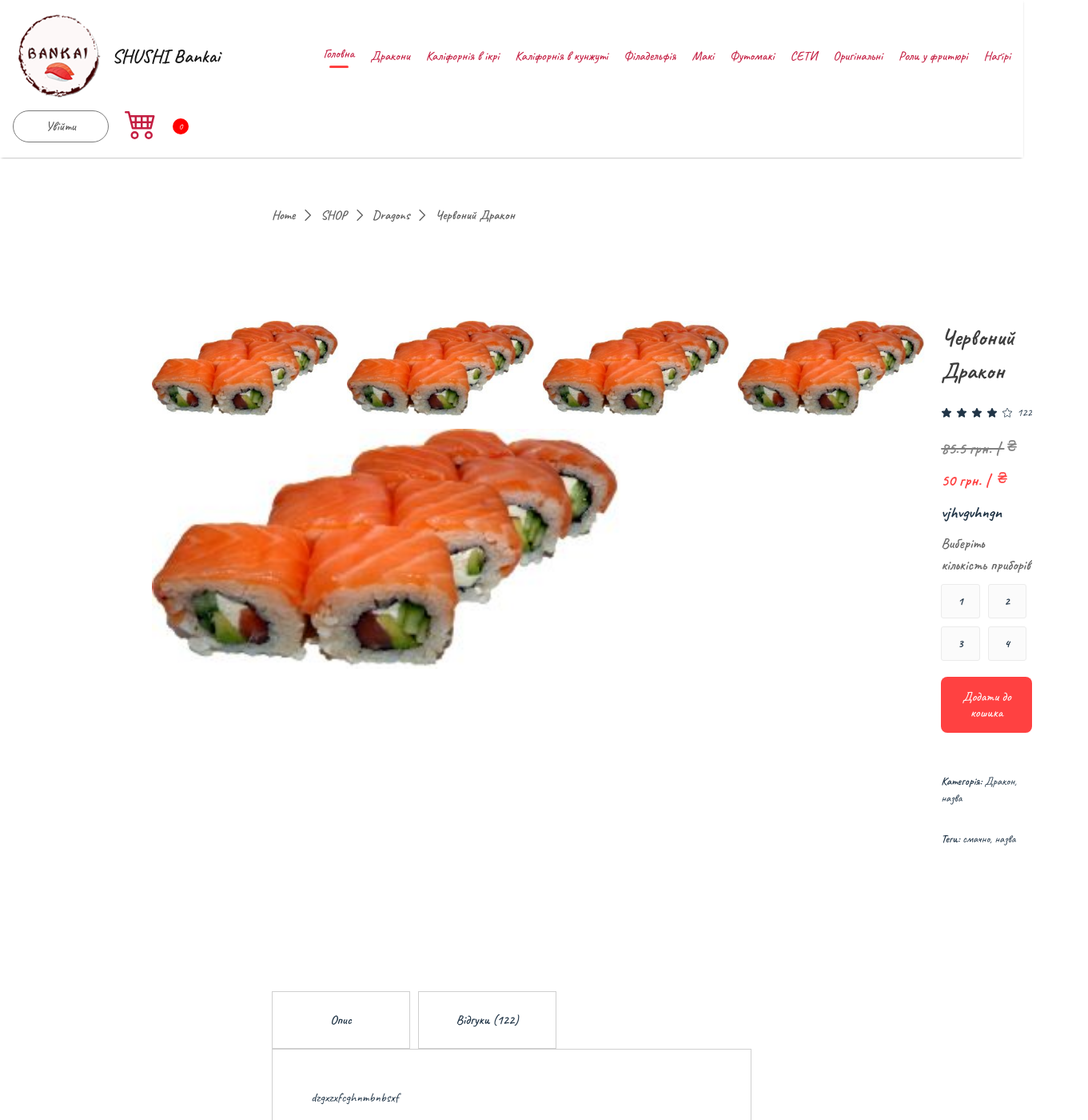
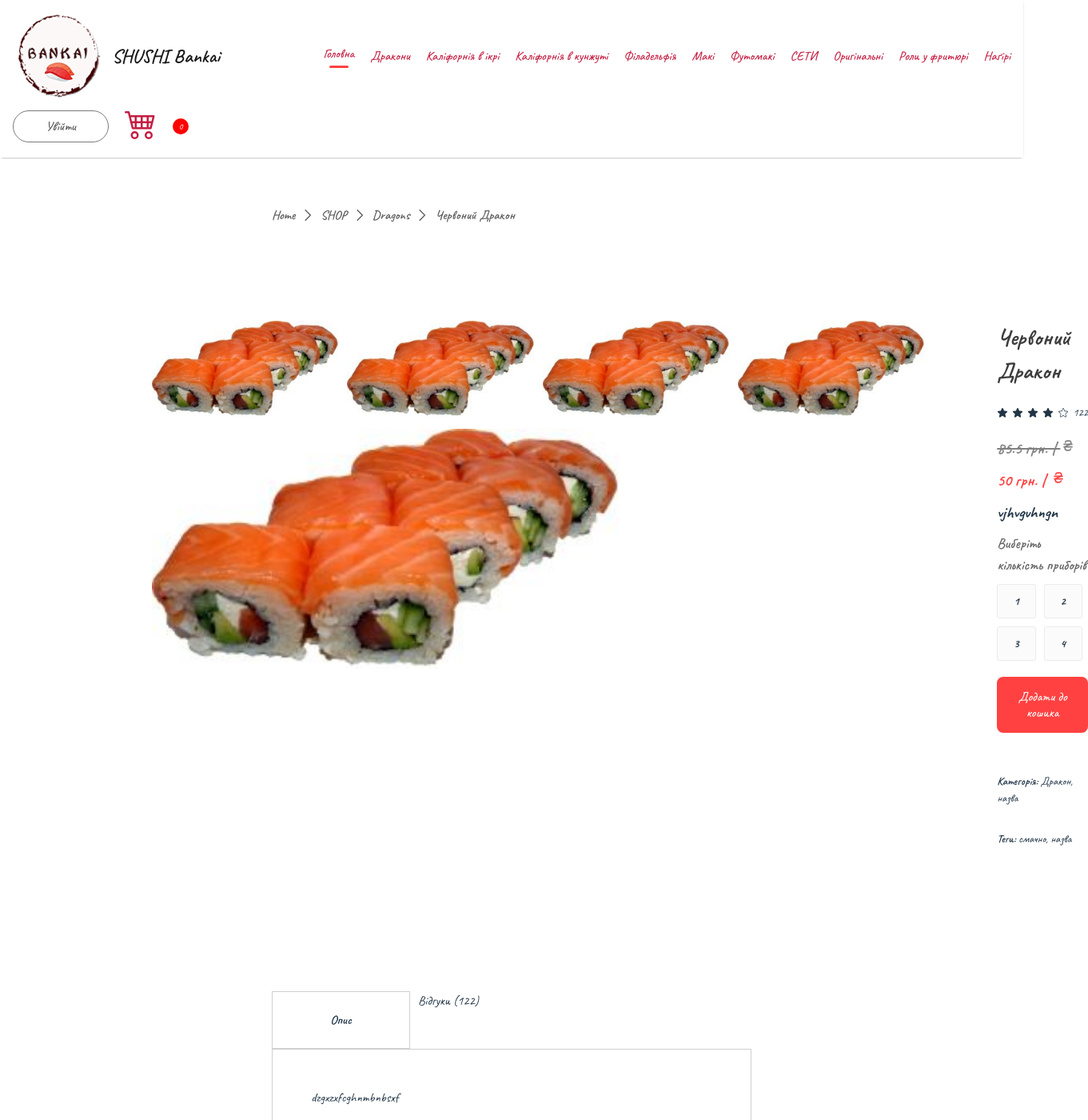
Before and after one commit to SandraHotsyn/banki, a React (Vite) app: page /product/1 in a window 1280 px wide. Shown: the top 1400 px of the page at 80% size, 1361 px wide, since content can reach past the window. Built offline with nearby package versions, Linux system fonts and the light colour scheme.

Commit message:
minor non-functional edits

```diff
--- a/src/components/DescriptionBox/DescriptionBox.jsx
+++ b/src/components/DescriptionBox/DescriptionBox.jsx
@@ -5,7 +5,7 @@ const DescriptionBox = () => {
     <div className={css.descriptionBox}>
       <div className={css.descrNavigator}>
         <div className={css.descNavBox}>Опис</div>
-        <div className={css.descNavBox}> Відгуки (122)</div>
+        <div className={css.fade}> Відгуки (122)</div>
       </div>
       <div className={css.descrBoxDescription}>
         <p>dzgxzxfcghnmbnbsxf</p>
--- a/src/components/ProductDisplay/ProductDisplay.module.css
+++ b/src/components/ProductDisplay/ProductDisplay.module.css
@@ -37,7 +37,7 @@
   display: flex;
   flex-direction: column;
   gap: 20px;
-  margin: 0;
+  margin: 0 70px;
 }
 
 .displayRight h2 {
--- a/src/components/RelatedProducts/RelatedProducts.module.css
+++ b/src/components/RelatedProducts/RelatedProducts.module.css
@@ -15,7 +15,7 @@
 
 .reletedProducts hr {
   width: 150px; /* Зменшено ширину для мобільних */
-  height: 4px; /* Тонша лінія */
+  height: 6px;
   border-radius: 10px;
   background: #252525;
 }
```
